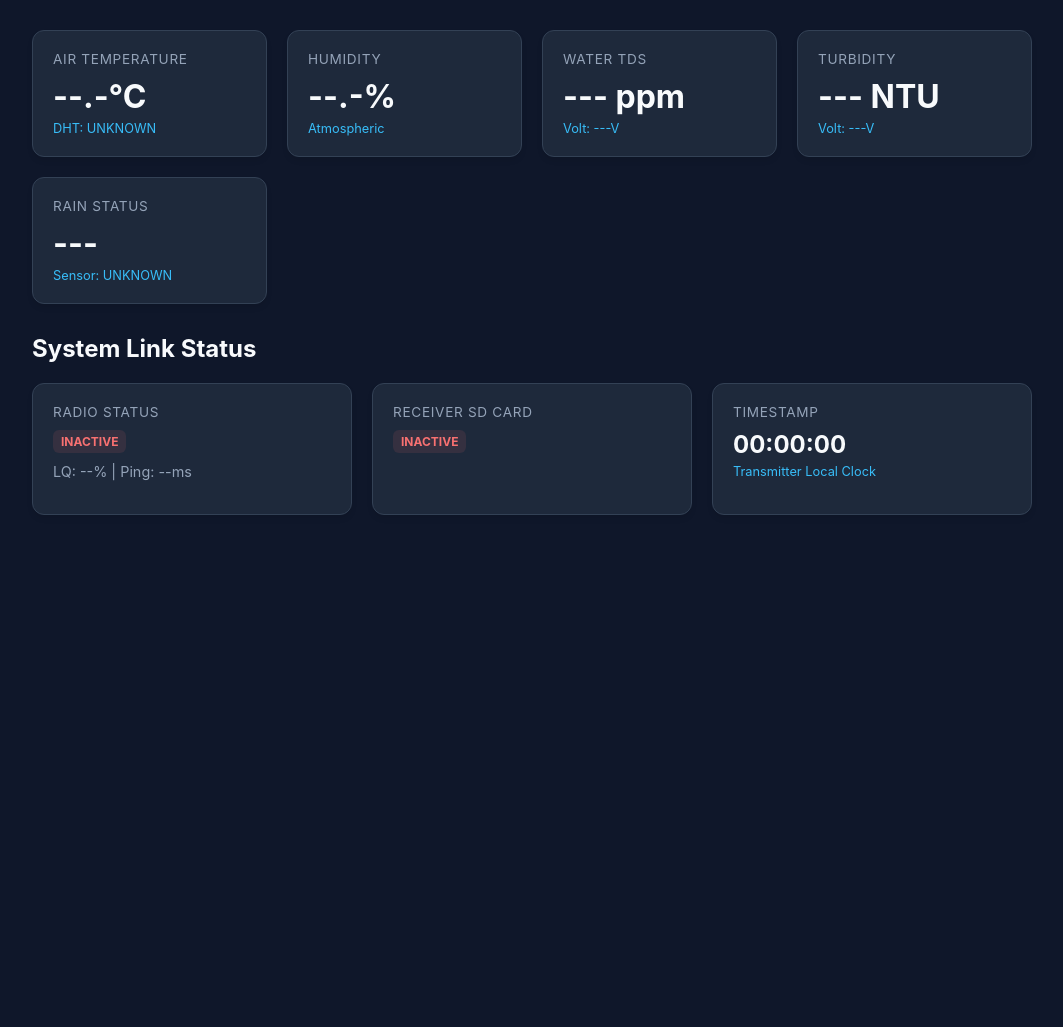
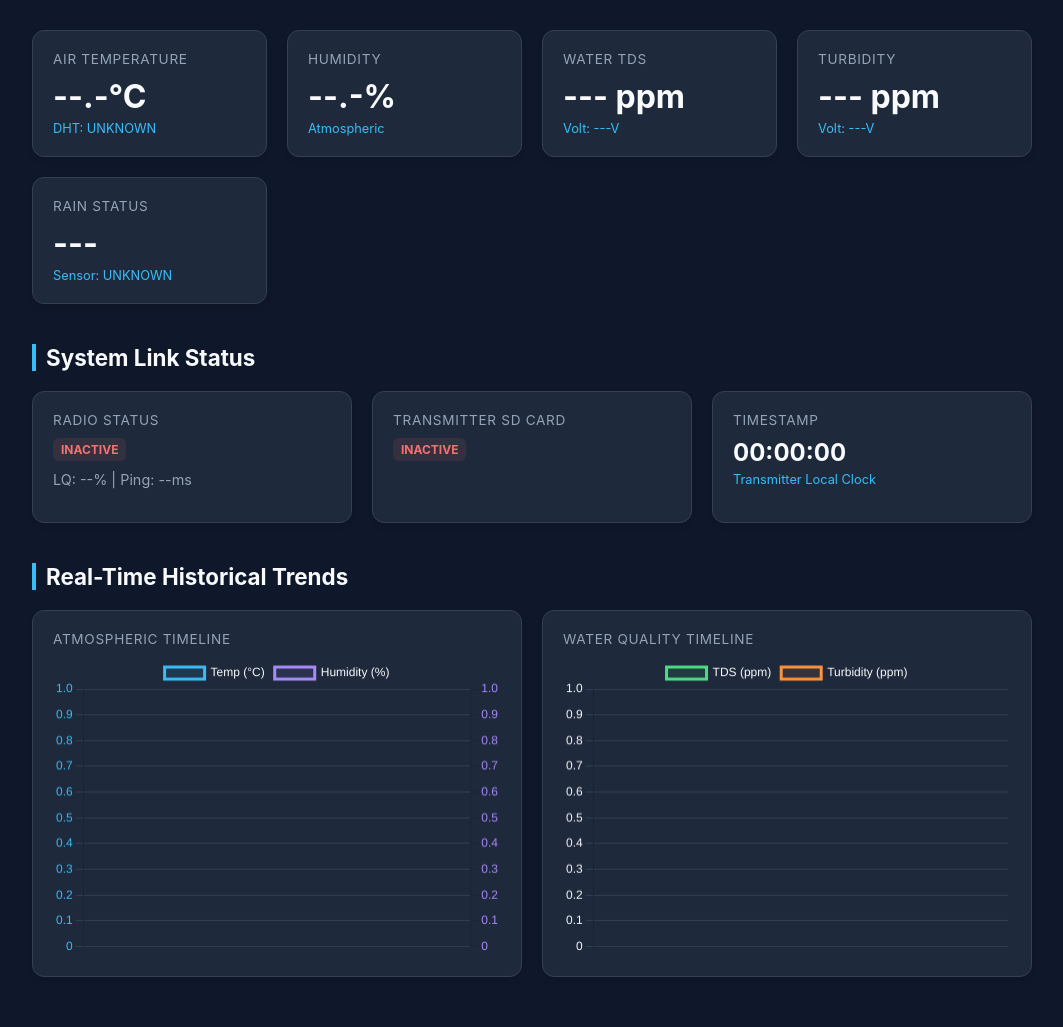
Before and after one commit to Elijah-Ong-Gearforge/RDP, a Flask app: page / in a window 1280 px wide. Shown: the part 101-1128 px from the top of the page, without its empty margins (108-1171 px from the left). Before the commit the page ends 616 px from the top, so only its background shows below. Run offline with Flask 3, Linux system fonts and the light colour scheme; the visitor is signed in with stand-in values (Sample User, id 1).

Commit message:
Update index.html

```diff
--- a/templates/index.html
+++ b/templates/index.html
@@ -4,6 +4,7 @@
     <meta charset="UTF-8">
     <meta name="viewport" content="width=device-width, initial-scale=1.0">
     <title>Telemetry Cloud Hub</title>
+    <script src="https://cdn.jsdelivr.net/npm/chart.js"></script>
     <style>
         :root {
             --bg-color: #0f172a;
@@ -34,9 +35,9 @@
             margin-bottom: 30px;
         }
         h1 { margin: 0; font-size: 1.8rem; color: var(--accent-blue); }
+        h2 { font-size: 1.4rem; color: var(--text-main); margin-top: 40px; margin-bottom: 20px; border-left: 4px solid var(--accent-blue); padding-left: 10px;}
         .timestamp { color: var(--text-muted); font-size: 0.9rem; text-align: right; }
 
-        /* NEW DOWNLOAD BUTTON STYLE */
         .btn-download {
             display: inline-block;
             margin-top: 8px;
@@ -60,6 +61,15 @@
             grid-template-columns: repeat(auto-fit, minmax(220px, 1fr));
             gap: 20px;
             margin-bottom: 30px;
+        }
+        .chart-grid {
+            display: grid;
+            grid-template-columns: repeat(auto-fit, minmax(450px, 1fr));
+            gap: 20px;
+            margin-bottom: 30px;
+        }
+        @media (max-width: 500px) {
+            .chart-grid { grid-template-columns: 1fr; }
         }
         .card {
             background-color: var(--card-bg);
@@ -126,7 +136,7 @@
             </div>
             <div class="card">
                 <div class="card-title">Turbidity</div>
-                <div class="card-value" id="val-turb">--- NTU</div>
+                <div class="card-value" id="val-turb">--- ppm</div>
                 <div class="card-sub" id="val-turb-v">Volt: ---V</div>
             </div>
             <div class="card">
@@ -144,7 +154,7 @@
                 <p class="timestamp" style="margin-top:10px; text-align: left;">LQ: <span id="val-lq">--</span>% | Ping: <span id="val-png">--</span>ms</p>
             </div>
             <div class="card">
-                <div class="card-title">Receiver SD Card</div>
+                <div class="card-title">Transmitter SD Card</div>
                 <div id="badge-sd" class="status-badge status-discon">INACTIVE</div>
             </div>
             <div class="card">
@@ -153,14 +163,86 @@
                 <div class="card-sub">Transmitter Local Clock</div>
             </div>
         </div>
+
+        <h2>Real-Time Historical Trends</h2>
+        <div class="chart-grid">
+            <div class="card">
+                <div class="card-title">Atmospheric Timeline</div>
+                <canvas id="chart-climate" height="200"></canvas>
+            </div>
+            <div class="card">
+                <div class="card-title">Water Quality Timeline</div>
+                <canvas id="chart-water" height="200"></canvas>
+            </div>
+        </div>
     </div>
 
     <script>
+        // Global variables to hold chart objects and limits
+        let climateChart, waterChart;
+        const MAX_DATA_POINTS = 15;
+
+        // Initialize Charts on Dom Load
+        function initCharts() {
+            const ctxClimate = document.getElementById('chart-climate').getContext('2d');
+            climateChart = new Chart(ctxClimate, {
+                type: 'line',
+                data: {
+                    labels: [],
+                    datasets: [
+                        { label: 'Temp (°C)', data: [], borderColor: '#38bdf8', backgroundColor: 'rgba(56,189,248,0.1)', tension: 0.2, yAxisID: 'y-temp' },
+                        { label: 'Humidity (%)', data: [], borderColor: '#a78bfa', backgroundColor: 'rgba(167,139,250,0.1)', tension: 0.2, yAxisID: 'y-hum' }
+                    ]
+                },
+                options: {
+                    responsive: true,
+                    scales: {
+                        x: { grid: { color: '#334155' }, ticks: { color: '#94a3b8' } },
+                        'y-temp': { type: 'linear', position: 'left', grid: { color: '#334155' }, ticks: { color: '#38bdf8' } },
+                        'y-hum': { type: 'linear', position: 'right', grid: { drawOnChartArea: false }, ticks: { color: '#a78bfa' } }
+                    },
+                    plugins: { legend: { labels: { color: '#f8fafc' } } }
+                }
+            });
+
+            const ctxWater = document.getElementById('chart-water').getContext('2d');
+            waterChart = new Chart(ctxWater, {
+                type: 'line',
+                data: {
+                    labels: [],
+                    datasets: [
+                        { label: 'TDS (ppm)', data: [], borderColor: '#4ade80', backgroundColor: 'rgba(74,222,128,0.1)', tension: 0.2 },
+                        { label: 'Turbidity (ppm)', data: [], borderColor: '#fb923c', backgroundColor: 'rgba(251,146,60,0.1)', tension: 0.2 }
+                    ]
+                },
+                options: {
+                    responsive: true,
+                    scales: {
+                        x: { grid: { color: '#334155' }, ticks: { color: '#94a3b8' } },
+                        y: { grid: { color: '#334155' }, ticks: { color: '#f8fafc' } }
+                    },
+                    plugins: { legend: { labels: { color: '#f8fafc' } } }
+                }
+            });
+        }
+
+        function updateChartData(chart, label, newVal1, newVal2) {
+            chart.data.labels.push(label);
+            chart.data.datasets[0].data.push(newVal1);
+            if (newVal2 !== undefined) chart.data.datasets[1].data.push(newVal2);
+
+            if (chart.data.labels.length > MAX_DATA_POINTS) {
+                chart.data.labels.shift();
+                chart.data.datasets[0].data.shift();
+                if (newVal2 !== undefined) chart.data.datasets[1].data.shift();
+            }
+            chart.update('none'); // Update smoothly without full reset animations
+        }
+
         async function fetchLatestTelemetry() {
             try {
                 const response = await fetch('/api/live');
 
-                // If user loses authorization credentials, kick back to login layout
                 if (response.status === 401) {
                     window.location.href = '/login';
                     return;
@@ -171,22 +253,33 @@
                 if (data.status === "nominal" && data.metrics) {
                     const m = data.metrics;
 
-                    document.getElementById('val-temp').innerText = m.Air ? m.Air.split(',')[0] + '°C' : '--.-°C';
-                    document.getElementById('val-hum').innerText = m.Air ? m.Air.split(',')[1] + '%' : '--.-%';
+                    let currentTemp = null, currentHum = null, currentTds = null, currentTurb = null;
+
+                    if (m.Air) {
+                        const airParts = m.Air.split(',');
+                        currentTemp = parseFloat(airParts[0]);
+                        currentHum = parseFloat(airParts[1]);
+                        document.getElementById('val-temp').innerText = airParts[0] + '°C';
+                        document.getElementById('val-hum').innerText = airParts[1] + '%';
+                    }
 
                     if (m.TDS) {
                         const tdsParts = m.TDS.split(',');
+                        currentTds = parseFloat(tdsParts[0]);
                         document.getElementById('val-tds').innerText = tdsParts[0] + ' ppm';
                         document.getElementById('val-tds-v').innerText = 'Volt: ' + (tdsParts[1] || '---') + 'V';
                     }
 
                     if (m.Turb) {
                         const turbParts = m.Turb.split(',');
-                        document.getElementById('val-turb').innerText = turbParts[0] + ' NTU';
+                        currentTurb = parseFloat(turbParts[0]);
+                        // FIX: Unit label corrected to ppm
+                        document.getElementById('val-turb').innerText = turbParts[0] + ' ppm';
                         document.getElementById('val-turb-v').innerText = 'Volt: ' + (turbParts[1] || '---') + 'V';
                     }
 
-                    document.getElementById('val-time').innerText = m.Time || '00:00:00';
+                    const currentTime = m.Time || new Date().toLocaleTimeString();
+                    document.getElementById('val-time').innerText = currentTime;
                     document.getElementById('val-lq').innerText = m.LNK || '--';
                     document.getElementById('val-png').innerText = m.PNG || '--';
 
@@ -204,6 +297,14 @@
                     updateStatusBadge('badge-sd', m.SD);
 
                     document.getElementById('sync-time').innerText = new Date().toLocaleTimeString();
+
+                    // Update visual graph paths
+                    if (currentTemp !== null && !isNaN(currentTemp)) {
+                        updateChartData(climateChart, currentTime, currentTemp, currentHum);
+                    }
+                    if (currentTds !== null && !isNaN(currentTds)) {
+                        updateChartData(waterChart, currentTime, currentTds, currentTurb);
+                    }
                 }
             } catch (err) {
                 console.error("Dashboard error tracking live feed metrics:", err);
@@ -228,6 +329,8 @@
             }
         }
 
+        // Initialize structures
+        initCharts();
         setInterval(fetchLatestTelemetry, 2000);
         fetchLatestTelemetry();
     </script>
```
